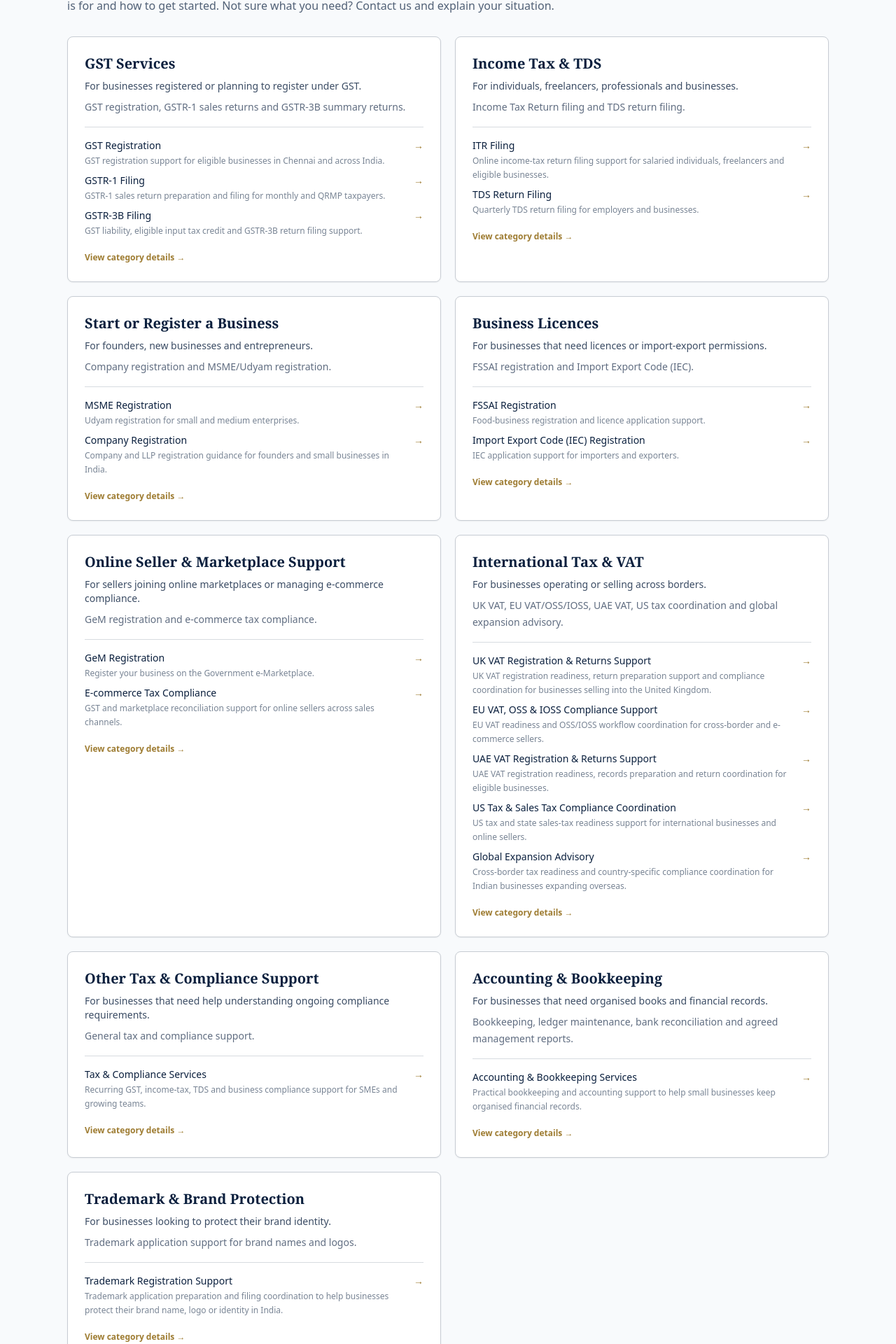
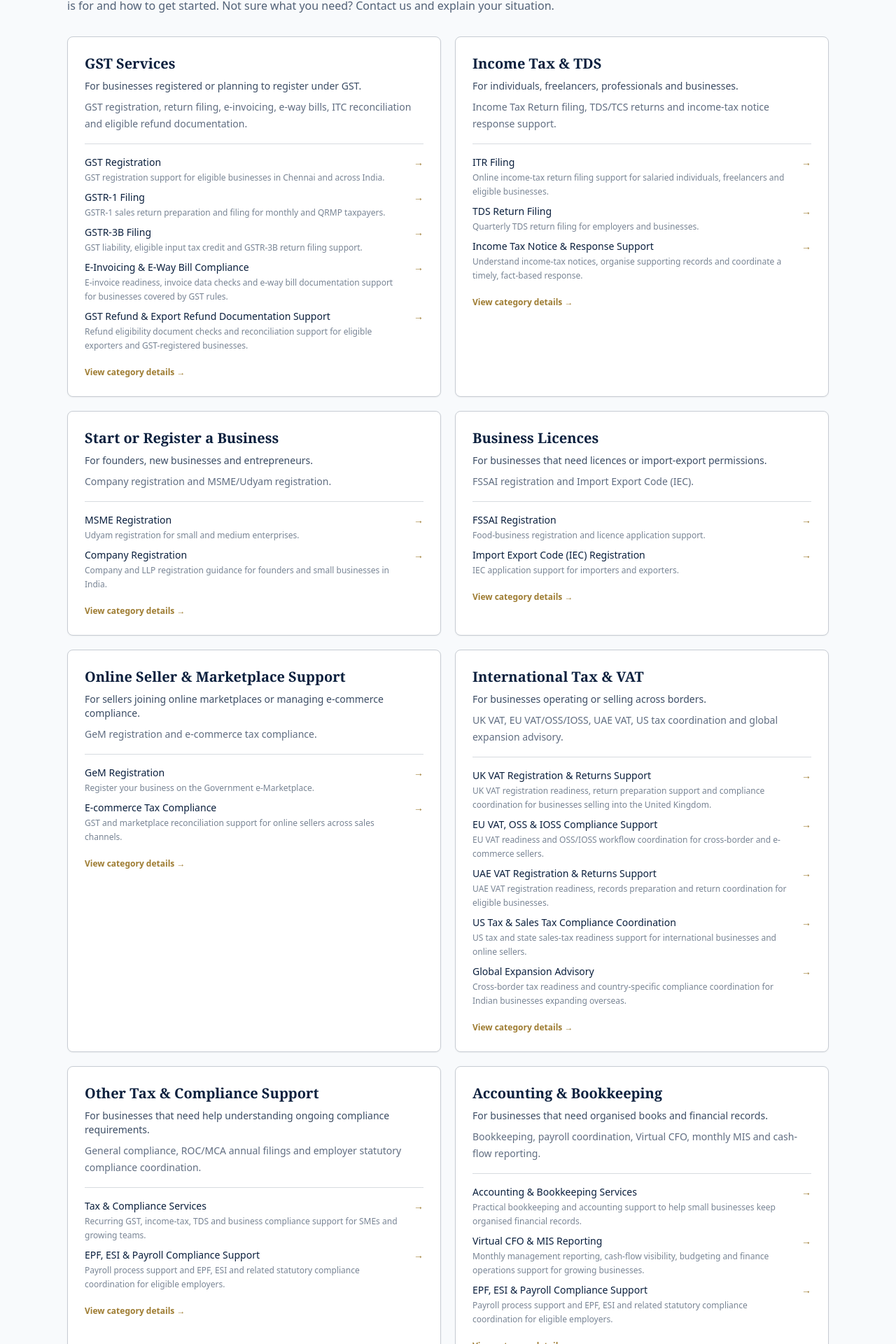
Before and after one commit to filefastservices-dotcom/filefast-website, a Next.js app: page / in a window 1280 px wide. Shown: the part 1250-3170 px from the top of the page at 70% size. Built offline with nearby package versions, Linux system fonts and the light colour scheme; no server answers; the database is empty.

Commit message:
Feature new compliance and finance services in homepage directory

```diff
--- a/src/app/page.js
+++ b/src/app/page.js
@@ -127,14 +127,14 @@ export default async function HomePage() {
 
           <div className="mt-8 grid gap-5 md:grid-cols-2">
             {[
-              { name: "GST Services", intro: "For businesses registered or planning to register under GST.", examples: "GST registration, GSTR-1 sales returns and GSTR-3B summary returns.", slugs: ["gst-registration", "gstr-1-filing", "gstr-3b-filing", "gst-registration-cancellation", "gst-notice-reply", "qrmp-scheme-support", "cmp-08-composition-return", "gstr-4-annual-return", "gstr-10-final-return", "gstr-9-annual-return"], filter: "GST Services" },
-              { name: "Income Tax & TDS", intro: "For individuals, freelancers, professionals and businesses.", examples: "Income Tax Return filing and TDS return filing.", slugs: ["itr-filing", "tds-return-filing", "tcs-return-filing"], filter: "Income Tax Services" },
+              { name: "GST Services", intro: "For businesses registered or planning to register under GST.", examples: "GST registration, return filing, e-invoicing, e-way bills, ITC reconciliation and eligible refund documentation.", slugs: ["gst-registration", "gstr-1-filing", "gstr-3b-filing", "gst-registration-cancellation", "gst-notice-reply", "qrmp-scheme-support", "cmp-08-composition-return", "gstr-4-annual-return", "gstr-10-final-return", "gstr-9-annual-return", "einvoicing-eway-bill-compliance", "gst-refund-export-documentation"], filter: "GST Services" },
+              { name: "Income Tax & TDS", intro: "For individuals, freelancers, professionals and businesses.", examples: "Income Tax Return filing, TDS/TCS returns and income-tax notice response support.", slugs: ["itr-filing", "tds-return-filing", "tcs-return-filing", "income-tax-notice-response"], filter: "Income Tax Services" },
               { name: "Start or Register a Business", intro: "For founders, new businesses and entrepreneurs.", examples: "Company registration and MSME/Udyam registration.", slugs: ["company-registration", "msme-registration"], filter: "Business Registration" },
               { name: "Business Licences", intro: "For businesses that need licences or import-export permissions.", examples: "FSSAI registration and Import Export Code (IEC).", slugs: ["fssai-registration", "iec-registration", "trade-licence-assistance"], filter: "Licenses" },
               { name: "Online Seller & Marketplace Support", intro: "For sellers joining online marketplaces or managing e-commerce compliance.", examples: "GeM registration and e-commerce tax compliance.", slugs: ["gem-registration", "ecommerce-tax-compliance", "quick-commerce-seller-onboarding"], filter: "Digital Business Services" },
               { name: "International Tax & VAT", intro: "For businesses operating or selling across borders.", examples: "UK VAT, EU VAT/OSS/IOSS, UAE VAT, US tax coordination and global expansion advisory.", slugs: ["uk-vat-compliance", "eu-vat-oss-ioss", "uae-vat-compliance", "us-tax-sales-tax", "global-expansion-advisory"], filter: "Global Tax & VAT" },
-              { name: "Other Tax & Compliance Support", intro: "For businesses that need help understanding ongoing compliance requirements.", examples: "General tax and compliance support.", slugs: ["compliance-services", "roc-annual-compliance"], filter: "Compliance Services" },
-              { name: "Accounting & Bookkeeping", intro: "For businesses that need organised books and financial records.", examples: "Bookkeeping, ledger maintenance, bank reconciliation and agreed management reports.", slugs: ["accounting-bookkeeping", "payroll-compliance"], filter: "Accounting Services" },
+              { name: "Other Tax & Compliance Support", intro: "For businesses that need help understanding ongoing compliance requirements.", examples: "General compliance, ROC/MCA annual filings and employer statutory compliance coordination.", slugs: ["compliance-services", "roc-annual-compliance", "epf-esi-payroll-compliance"], filter: "Compliance Services" },
+              { name: "Accounting & Bookkeeping", intro: "For businesses that need organised books and financial records.", examples: "Bookkeeping, payroll coordination, Virtual CFO, monthly MIS and cash-flow reporting.", slugs: ["accounting-bookkeeping", "payroll-compliance", "virtual-cfo-mis-reporting", "epf-esi-payroll-compliance"], filter: "Accounting Services" },
               { name: "Trademark & Brand Protection", intro: "For businesses looking to protect their brand identity.", examples: "Trademark application support for brand names and logos.", slugs: ["trademark-registration"], filter: "Licenses" }
             ].map((category) => {
               const categoryServices = allServices.filter((service) => category.slugs.includes(service.slug));
```
